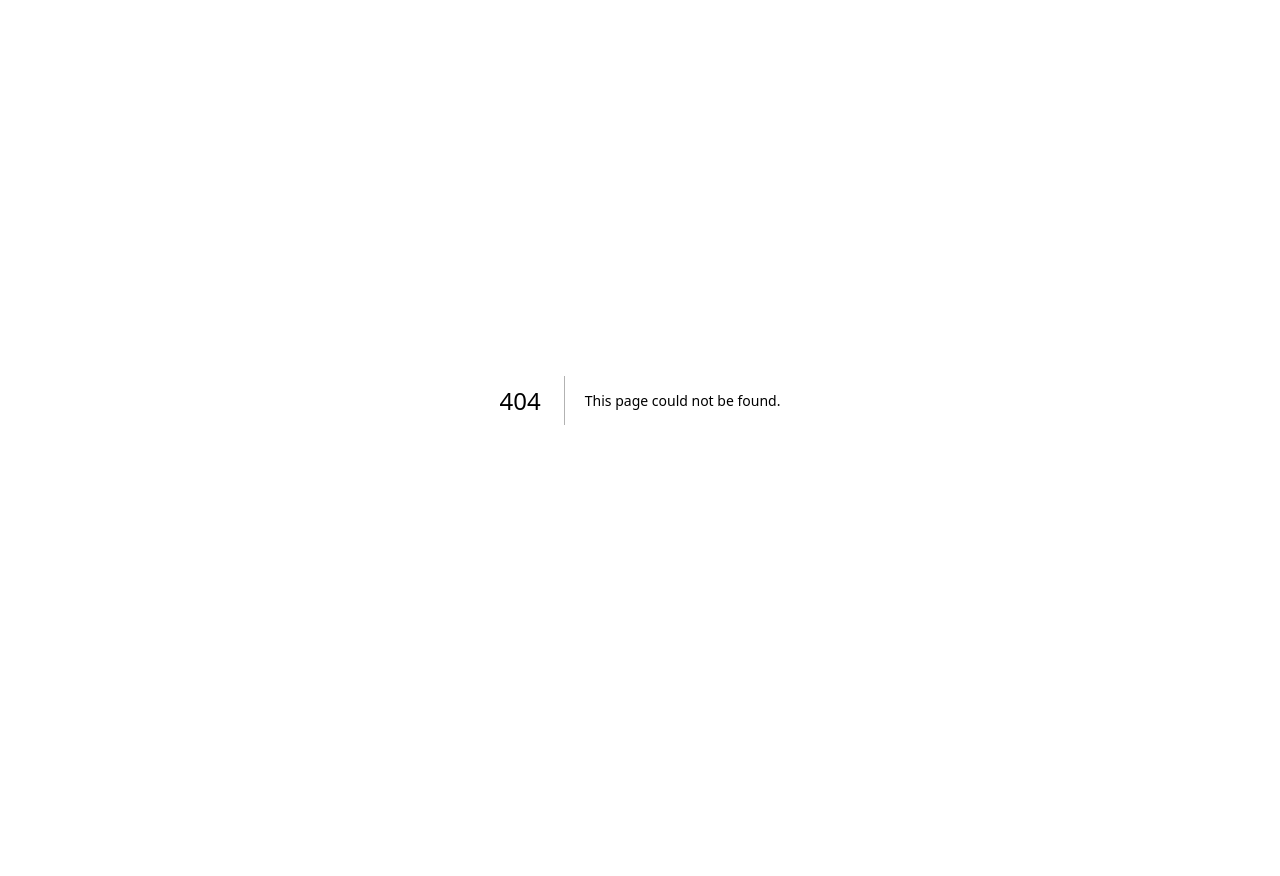
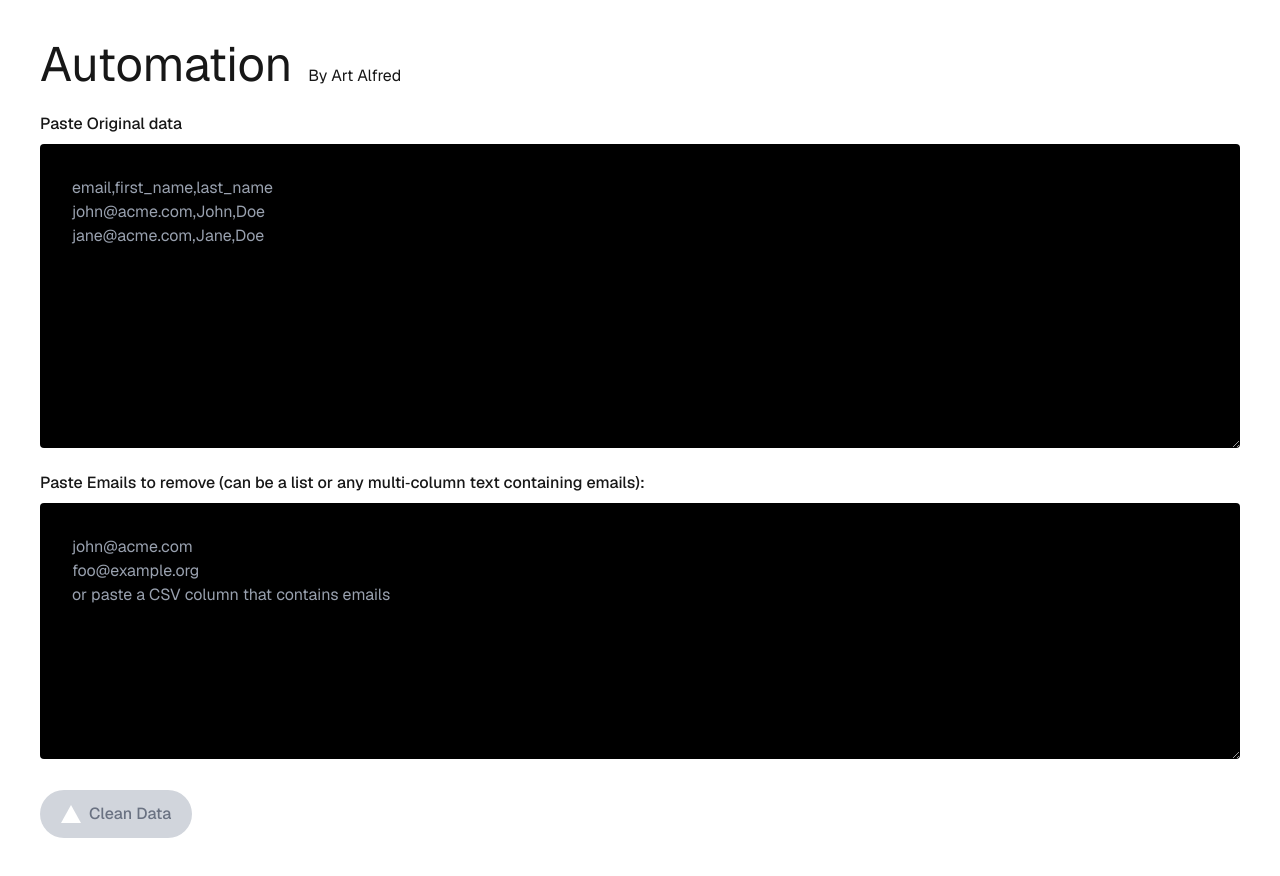
Before and after one commit to artalfred/automation, a Next.js app: page /Latest in a window 1280 px wide. Before the commit this address had no page. Before the commit the page ends 800 px from the top, so only its background shows below. Built offline with nearby package versions, Linux system fonts and the light colour scheme.

Commit message:
New Updated

```diff
--- /dev/null
+++ b/app/Latest/page.tsx
@@ -0,0 +1,246 @@
+"use client";
+import { useMemo, useState } from "react";
+import Papa from "papaparse";
+import Image from "next/image";
+import Link from "next/link";
+
+type Row = Record<string, string>;
+
+const EMAIL_HEADER_REGEX = /(^|\b)(e[-_ ]?mail|email address)\b/i;
+const EMAIL_VALUE_REGEX =
+  /[A-Z0-9._%+-]+@[A-Z0-9.-]+\.[A-Z]{2,}/gi; // case-insensitive via 'i'
+
+export default function DeleteLeads() {
+  const [originalText, setOriginalText] = useState("");
+  const [removeText, setRemoveText] = useState("");
+  const [csvData, setCsvData] = useState<Row[]>([]);
+  const [cleanedData, setCleanedData] = useState<Row[]>([]);
+  const [progress, setProgress] = useState(0);
+  const [isCleaning, setIsCleaning] = useState(false);
+  const [originalFileName] = useState("pasted_data");
+
+  // --- Helpers ---
+  const parseText = (text: string): Row[] => {
+    if (!text.trim()) return [];
+    const result = Papa.parse<Row>(text, {
+      header: true,           // try to use headers if present
+      skipEmptyLines: true,
+      dynamicTyping: false,
+      delimiter: "",          // auto-detect
+    });
+
+    // If header parse produced a single column like "a,b,c" header,
+    // or obviously failed, fallback to no-header guess.
+    const data = (result.data || []).filter(Boolean);
+    if (data.length > 0) return data;
+
+    // Fallback: parse without header, then create generic headers
+    const alt = Papa.parse<string[]>(text, {
+      header: false,
+      skipEmptyLines: true,
+      dynamicTyping: false,
+      delimiter: "",
+    });
+    const rows = alt.data as string[][];
+    if (!rows || rows.length === 0) return [];
+
+    const maxLen = Math.max(...rows.map((r) => r.length));
+    const headers = Array.from({ length: maxLen }, (_, i) => `col_${i + 1}`);
+    return rows.map((r) =>
+      headers.reduce<Row>((acc, h, i) => {
+        acc[h] = (r[i] ?? "").toString();
+        return acc;
+      }, {})
+    );
+  };
+
+  const findEmailHeader = (rows: Row[]): string | null => {
+    if (!rows.length) return null;
+    const headers = Object.keys(rows[0] || {});
+    // 1) obvious header name
+    const obvious = headers.find((h) => EMAIL_HEADER_REGEX.test(h));
+    if (obvious) return obvious;
+
+    // 2) heuristic: choose the header whose values most look like emails
+    let best: { header: string; score: number } | null = null;
+    for (const h of headers) {
+      let score = 0;
+      for (const r of rows.slice(0, 50)) {
+        const v = (r[h] ?? "").toString();
+        if (v.match(EMAIL_VALUE_REGEX)) score++;
+      }
+      if (!best || score > best.score) best = { header: h, score };
+    }
+    if (best && best.score > 0) return best.header;
+    return null;
+  };
+
+  const extractEmailsFromRows = (rows: Row[]): string[] => {
+    const found: string[] = [];
+    for (const r of rows) {
+      for (const v of Object.values(r)) {
+        if (!v) continue;
+        const matches = v.toString().match(EMAIL_VALUE_REGEX);
+        if (matches) {
+          for (const m of matches) found.push(m.toLowerCase());
+        }
+      }
+    }
+    return Array.from(new Set(found));
+  };
+
+  const handleCleanData = () => {
+    // Parse both text blocks right when user clicks (keeps UI snappy while typing)
+    const originalRows = parseText(originalText);
+    const removalRows = parseText(removeText);
+
+    if (originalRows.length === 0 || removalRows.length === 0) {
+      alert("Paste both: original data and the list of emails.");
+      return;
+    }
+    setCsvData(originalRows);
+    setIsCleaning(true);
+    setProgress(1);
+
+    const emailsToRemove = new Set(extractEmailsFromRows(removalRows));
+
+    const emailHeader = findEmailHeader(originalRows);
+
+    // Simulate progress for UX
+    let currentProgress = 1;
+    const interval = setInterval(() => {
+      currentProgress += 7;
+      setProgress(currentProgress);
+
+      if (currentProgress >= 100) {
+        clearInterval(interval);
+
+        const filtered = originalRows.filter((row) => {
+          // Prefer the detected email column
+          if (emailHeader) {
+            const v = (row[emailHeader] ?? "").toString().toLowerCase();
+            if (v && emailsToRemove.has(v)) return false;
+            return true;
+          }
+          // Fallback: check every cell in the row for any email that matches
+          for (const v of Object.values(row)) {
+            if (!v) continue;
+            const matches = v.toString().toLowerCase().match(EMAIL_VALUE_REGEX);
+            if (matches && matches.some((m) => emailsToRemove.has(m))) {
+              return false;
+            }
+          }
+          return true;
+        });
+
+        setCleanedData(filtered);
+        setIsCleaning(false);
+      }
+    }, 40);
+  };
+
+  const handleDownload = () => {
+    const csv = Papa.unparse(cleanedData);
+    const blob = new Blob([csv], { type: "text/csv;charset=utf-8;" });
+    const url = URL.createObjectURL(blob);
+    const link = document.createElement("a");
+    const filename = originalFileName
+      ? `${originalFileName}_cleaned.csv`
+      : "cleaned_data.csv";
+    link.setAttribute("href", url);
+    link.setAttribute("download", filename);
+    document.body.appendChild(link);
+    link.click();
+    document.body.removeChild(link);
+  };
+
+  const stats = useMemo(() => {
+    const before = csvData.length || parseText(originalText).length;
+    const after = cleanedData.length;
+    const removed = before > 0 && after >= 0 ? before - after : 0;
+    return { before, after, removed };
+  }, [csvData.length, cleanedData.length, originalText]);
+
+  return (
+    <div className="min-h-screen p-10 font-sans">
+      <Link href="/">
+        <div className="flex items-center gap-4">
+          <h1 className="text-5xl">Automation</h1>
+          <h6 className="text-l mt-6">By Art Alfred</h6>
+        </div>
+      </Link>
+
+      {/* ORIGINAL DATA */}
+      <label className="block mt-6 mb-2 font-medium">
+        Paste Original data
+      </label>
+      <textarea
+        placeholder={`email,first_name,last_name\njohn@acme.com,John,Doe\njane@acme.com,Jane,Doe`}
+        value={originalText}
+        onChange={(e) => setOriginalText(e.target.value)}
+        rows={10}
+        className="w-full mb-4 rounded bg-black text-white outline-none p-[2rem] placeholder:text-gray-400"
+      />
+
+      {/* EMAILS TO REMOVE */}
+      <label className="block mb-2 font-medium">
+        Paste Emails to remove (can be a list or any multi‑column text containing
+        emails):
+      </label>
+      <textarea
+        placeholder={`john@acme.com\nfoo@example.org\nor paste a CSV column that contains emails`}
+        value={removeText}
+        onChange={(e) => setRemoveText(e.target.value)}
+        rows={8}
+        className="w-full mb-6 rounded bg-black text-white outline-none p-[2rem] placeholder:text-gray-400"
+      />
+
+      <div className="flex flex-wrap gap-4 items-center">
+        <button
+          onClick={handleCleanData}
+          disabled={
+            originalText.trim() === "" ||
+            removeText.trim() === "" ||
+            isCleaning
+          }
+          className={`rounded-full border border-solid border-transparent transition-colors flex items-center justify-center gap-2 font-medium text-sm sm:text-base h-10 sm:h-12 px-4 sm:px-5 sm:w-auto ${
+            originalText.trim() === "" ||
+            removeText.trim() === "" ||
+            isCleaning
+              ? "bg-gray-300 text-gray-500 cursor-not-allowed"
+              : "bg-foreground text-background hover:bg-[#383838] dark:hover:bg-[#ccc]"
+          }`}
+        >
+          <Image
+            className="dark:invert"
+            src="/vercel.svg"
+            alt="Vercel logomark"
+            width={20}
+            height={20}
+          />
+          {isCleaning ? "Cleaning..." : "Clean Data"}
+        </button>
+
+        {isCleaning && (
+          <span className="text-sm text-gray-600">{progress}% complete</span>
+        )}
+
+        {cleanedData.length > 0 && !isCleaning && (
+          <button
+            onClick={handleDownload}
+            className="bg-gray-600 text-white px-4 py-2 rounded-full"
+          >
+            Download Cleaned CSV
+          </button>
+        )}
+
+        {cleanedData.length > 0 && (
+          <span className="text-sm text-gray-700">
+            Removed <b>{stats.removed}</b> of <b>{stats.before}</b> rows. Kept{" "}
+            <b>{stats.after}</b>.
+          </span>
+        )}
+      </div>
+    </div>
+  );
+}
--- a/app/page.js
+++ b/app/page.js
@@ -12,7 +12,7 @@ export default function Home() {
       <Header />
 
       <main className="flex flex-col gap-[32px] row-start-2 w-md">
- <Link href="/DeleteLeads" className="rounded-full border border-solid border-transparent transition-colors flex items-center justify-center bg-foreground text-background gap-2 hover:bg-[#383838] dark:hover:bg-[#ccc] font-medium text-sm sm:text-base h-10 sm:h-12 px-4 sm:px-5 sm:w-auto">
+ <Link href="/Latest" className="rounded-full border border-solid border-transparent transition-colors flex items-center justify-center bg-foreground text-background gap-2 hover:bg-[#383838] dark:hover:bg-[#ccc] font-medium text-sm sm:text-base h-10 sm:h-12 px-4 sm:px-5 sm:w-auto">
 
           Start Cleaning
         </Link>
```
